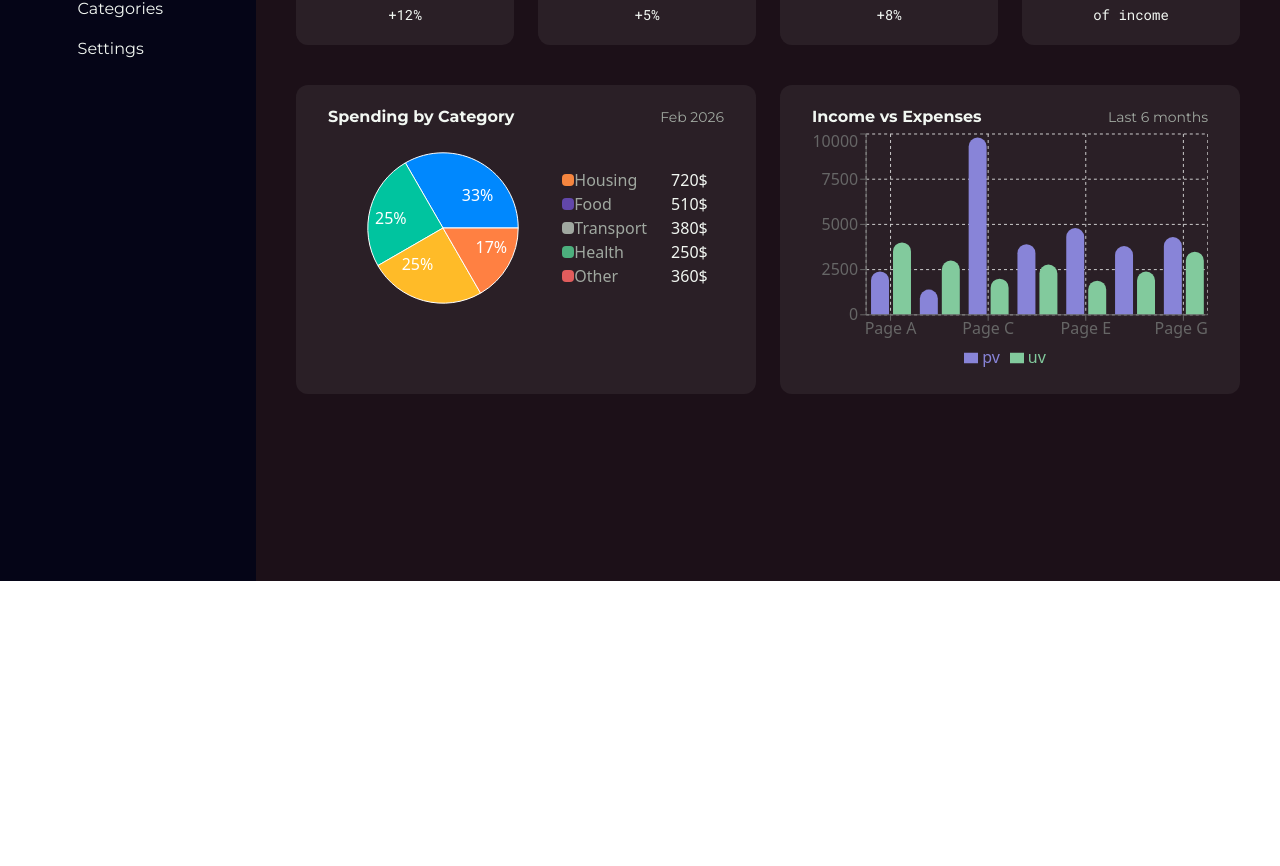
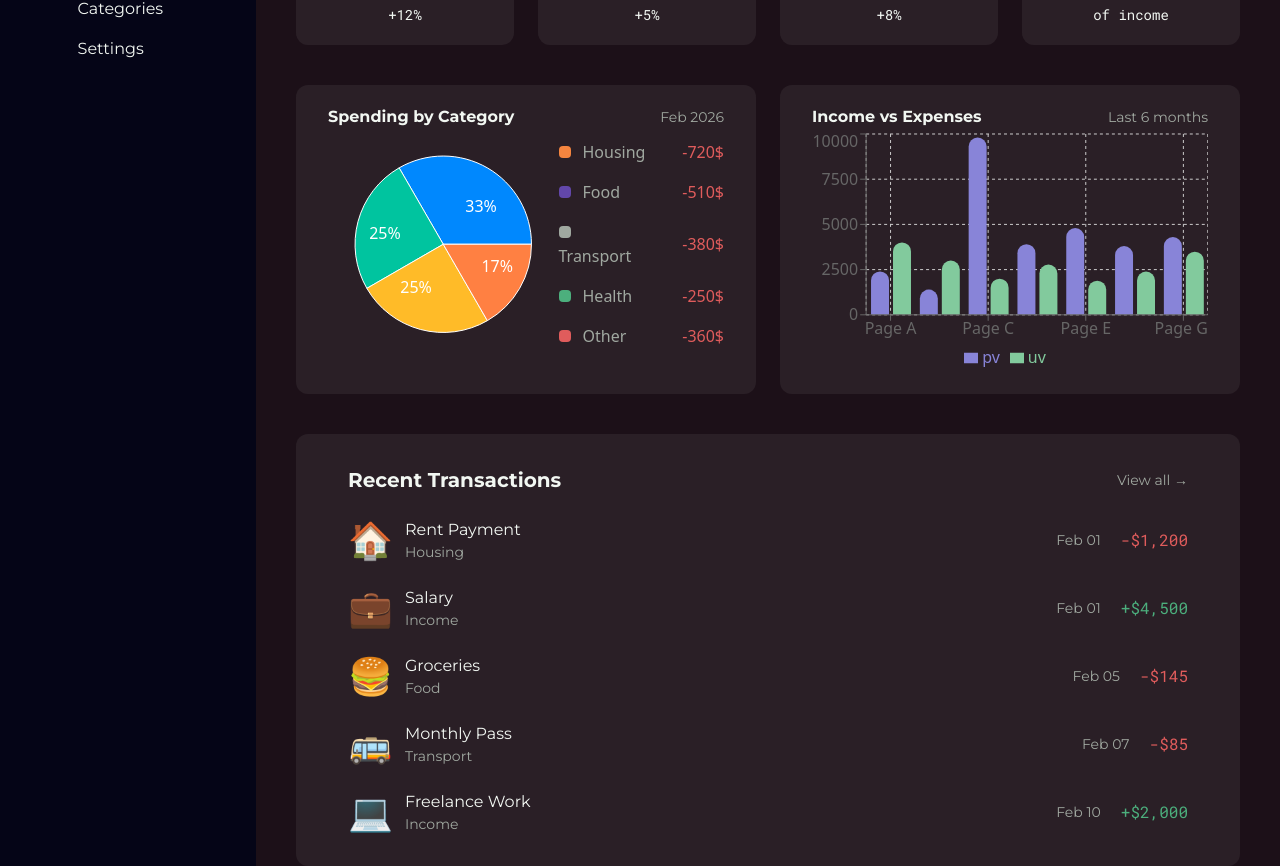
Before and after one commit to visionas9/moneta_personal_finance_tracker, a Next.js app: page / in a window 1280 px wide. Shown: the part 219-1085 px from the top of the page. Before the commit the page ends 800 px from the top, so only its background shows below. Built offline with nearby package versions, Linux system fonts and the light colour scheme; some icons are missing.

Commit message:
feat: add recent transactions list with income/expense color coding

```diff
--- a/app/components/categories/IncomeAndExpenses.tsx
+++ b/app/components/categories/IncomeAndExpenses.tsx
@@ -1,6 +1,6 @@
 "use client";
 
-import SimpleBarChart from "@/app/components/MyBarChart";
+import SimpleBarChart from "@/app/components/charts/MyBarChart";
 
 export default function IncomeAndExpenses() {
   return (
--- /dev/null
+++ b/app/components/categories/RecentTransactions.tsx
@@ -0,0 +1,84 @@
+const data = [
+  {
+    emoji: "🏠",
+    type: "Rent Payment",
+    category: "Housing",
+    date: "Feb 01",
+    transaction: "-$1,200",
+    isIncome: false,
+  },
+  {
+    emoji: "💼",
+    type: "Salary",
+    category: "Income",
+    date: "Feb 01",
+    transaction: "+$4,500",
+    isIncome: true,
+  },
+  {
+    emoji: "🍔",
+    type: "Groceries",
+    category: "Food",
+    date: "Feb 05",
+    transaction: "-$145",
+    isIncome: false,
+  },
+  {
+    emoji: "🚌",
+    type: "Monthly Pass",
+    category: "Transport",
+    date: "Feb 07",
+    transaction: "-$85",
+    isIncome: false,
+  },
+  {
+    emoji: "💻",
+    type: "Freelance Work",
+    category: "Income",
+    date: "Feb 10",
+    transaction: "+$2,000",
+    isIncome: true,
+  },
+];
+
+export default function RecentTransactions() {
+  return (
+    <div className="flex flex-col items-stretch bg-surface mx-10 mt-10 py-5 px-8 rounded-xl">
+      <div className="flex items-center justify-between font-montserrat py-3 px-5">
+        <h1 className="text-mint-cream font-bold text-xl">
+          Recent Transactions
+        </h1>
+        <p className="text-sm text-lighter-text">View all →</p>
+      </div>
+
+      <div>
+        {data.map((obj): any => (
+          <div
+            key={obj.type}
+            className="flex items-center justify-between py-3 px-5 hover:bg-pumpkin-dark rounded"
+          >
+            <div className="flex items-center justify-start gap-3 font-montserrat">
+              <span className="text-4xl">{obj.emoji}</span>
+              <div className="flex flex-col ">
+                <p className="text-mint-cream">{obj.type}</p>
+                <p className="text-lighter-text text-sm">{obj.category}</p>
+              </div>
+            </div>
+            <div>
+              <div className="flex items-center gap-5">
+                <p className="font-montserrat text-lighter-text text-sm">
+                  {obj.date}
+                </p>
+                <p
+                  className={`font-roboto-mono ${obj.isIncome ? "text-success" : "text-danger"}`}
+                >
+                  {obj.transaction}
+                </p>
+              </div>
+            </div>
+          </div>
+        ))}
+      </div>
+    </div>
+  );
+}
--- a/app/components/categories/Spendings.tsx
+++ b/app/components/categories/Spendings.tsx
@@ -1,4 +1,4 @@
-import PieChartCustomizedLabel from "@/app/components/MyPieChart";
+import PieChartCustomizedLabel from "@/app/components/charts/MyPieChart";
 
 const categories = [
   { color: "#f5853f", name: "Housing", value: "720$" },
@@ -23,18 +23,16 @@ export default function SpendingsCategory() {
           {categories.map((category) => (
             <div
               key={category.name}
-              className="flex items-center justify-between gap-6"
+              className="flex items-center justify-between gap-8 py-2"
             >
               <p className="text-lighter-text">
                 <span
-                  className="w-3 h-3 rounded-sm inline-block ml-5"
+                  className="w-3 h-3 rounded-sm inline-block mr-3"
                   style={{ backgroundColor: category.color }}
                 ></span>
                 {category.name}
               </p>
-              <p className="text-roboto-mono text-mint-cream">
-                {category.value}
-              </p>
+              <p className="text-roboto-mono text-danger">-{category.value}</p>
             </div>
           ))}
         </div>
--- a/app/components/MyPieChart.tsx
+++ b/app/components/charts/MyPieChart.tsx
@@ -62,7 +62,7 @@ export default function PieChartCustomizedLabel({
   return (
     <PieChart
       style={{
-        width: "50%",
+        width: "60%",
         maxWidth: "350px",
         maxHeight: "60vh",
         aspectRatio: 1,
--- a/app/globals.css
+++ b/app/globals.css
@@ -17,4 +17,5 @@
   --color-success: #4caf7d; /* Positive change, income */
   --color-danger: #e05c5c; /* Negative change, expenses */
   --color-surface: #2a1f26; /* Card and panel backgrounds */
+  --color-surface-hover: #3a2d36; /* Hover state for transaction rows */
 }
--- a/app/page.tsx
+++ b/app/page.tsx
@@ -1,7 +1,7 @@
 import SumCards from "@/app/components/ui/SumCards";
-import PieChartCustomizedLabel from "@/app/components/MyPieChart";
 import SpendingsCategory from "./components/categories/Spendings";
 import IncomeAndExpenses from "./components/categories/IncomeAndExpenses";
+import RecentTransactions from "@/app/components/categories/RecentTransactions";
 
 const cards = [
   { label: "TOTAL BALANCE", value: "$4,280", change: "+12%" },
@@ -23,6 +23,10 @@ export default function MainPage() {
         <SpendingsCategory />
         <IncomeAndExpenses />
       </div>
+
+      <div>
+        <RecentTransactions />
+      </div>
     </main>
   );
 }
```
Also changed, not shown: app/components/charts/MyBarChart.tsx (renamed from app/components/MyBarChart.tsx).
